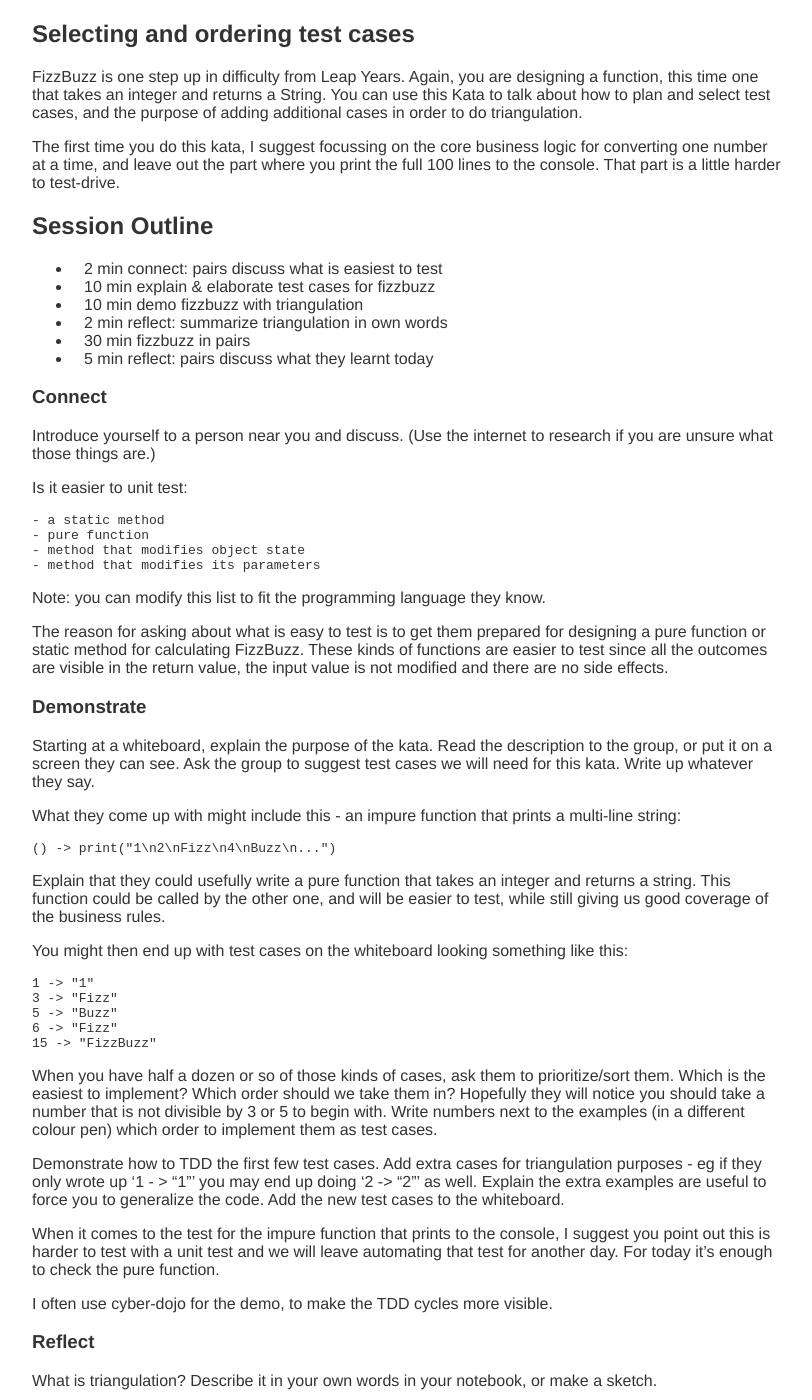
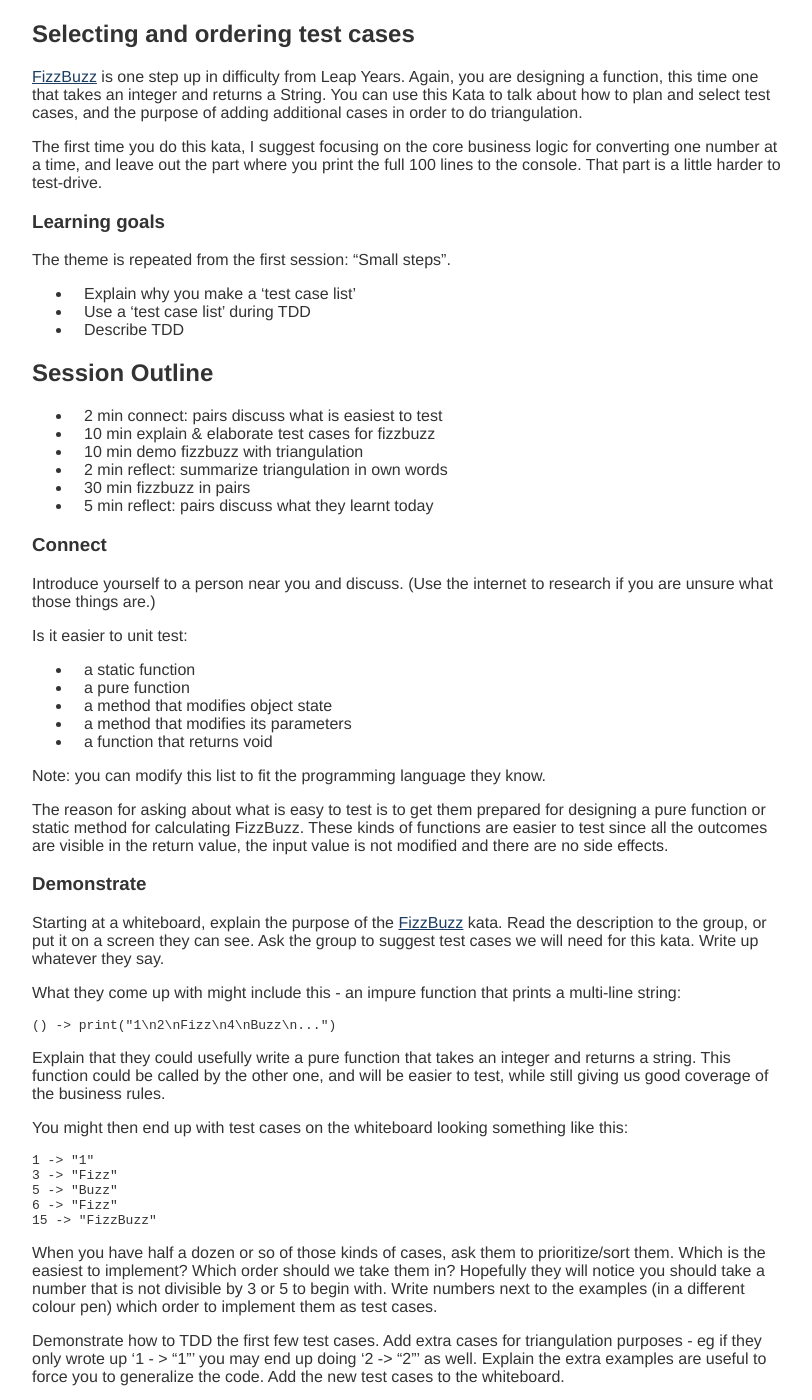
Before and after one commit to sammancoaching/website, a Jekyll site: the page built from _learning_hours/small_steps/select_order_testcases.md, in a window 1280 px wide and 1400 px high. Shown: the whole window, without its empty margins (233-1045 px from the left). Built offline with Jekyll 4.4.1, drawn with Linux system fonts in a browser that asks for light colours; some of the changed text lies outside the part shown.

Commit message:
update tweak

```diff
--- a/_learning_hours/small_steps/select_order_testcases.md
+++ b/_learning_hours/small_steps/select_order_testcases.md
@@ -8,9 +8,17 @@ difficulty: 1
 Selecting and ordering test cases
 ----------------------------------
 
-FizzBuzz is one step up in difficulty from Leap Years. Again, you are designing a function, this time one that takes an integer and returns a String. You can use this Kata to talk about how to plan and select test cases, and the purpose of adding additional cases in order to do triangulation.
+[FizzBuzz](/kata_descriptions/fizzbuzz.html) is one step up in difficulty from Leap Years. Again, you are designing a function, this time one that takes an integer and returns a String. You can use this Kata to talk about how to plan and select test cases, and the purpose of adding additional cases in order to do triangulation.
 
-The first time you do this kata, I suggest focussing on the core business logic for converting one number at a time, and leave out the part where you print the full 100 lines to the console. That part is a little harder to test-drive.
+The first time you do this kata, I suggest focusing on the core business logic for converting one number at a time, and leave out the part where you print the full 100 lines to the console. That part is a little harder to test-drive.
+
+
+### Learning goals
+The theme is repeated from the first session: "Small steps".
+
+* Explain why you make a 'test case list'
+* Use a 'test case list' during TDD
+* Describe TDD
 
 ## Session Outline
 
@@ -26,17 +34,18 @@ Introduce yourself to a person near you and discuss. (Use the internet to resear
 
 Is it easier to unit test:
 
-	- a static method
-	- pure function
-	- method that modifies object state
-	- method that modifies its parameters
+- a static function
+- a pure function
+- a method that modifies object state
+- a method that modifies its parameters
+- a function that returns void
 
 Note: you can modify this list to fit the programming language they know.
 
 The reason for asking about what is easy to test is to get them prepared for designing a pure function or  static method for calculating FizzBuzz. These kinds of functions are easier to test since all the outcomes are visible in the return value, the input value is not modified and there are no side effects.
 
 ### Demonstrate
-Starting at a whiteboard, explain the purpose of the kata. Read the description to the group, or put it on a screen they can see. Ask the group to suggest test cases we will need for this kata. Write up whatever they say.
+Starting at a whiteboard, explain the purpose of the [FizzBuzz](/kata_descriptions/fizzbuzz.html) kata. Read the description to the group, or put it on a screen they can see. Ask the group to suggest test cases we will need for this kata. Write up whatever they say.
 
 What they come up with might include this - an impure function that prints a multi-line string:
 
```
Also changed, not shown: other parts of _learning_hours/small_steps/select_order_testcases.md (+1 -2 lines), _learning_hours/testable_design/overdesign.md (+1 -1 lines).
